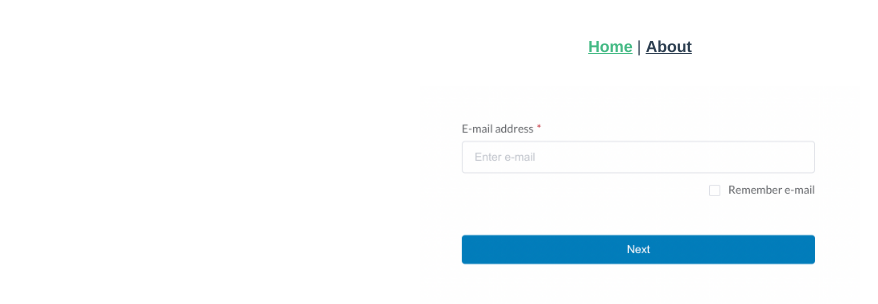
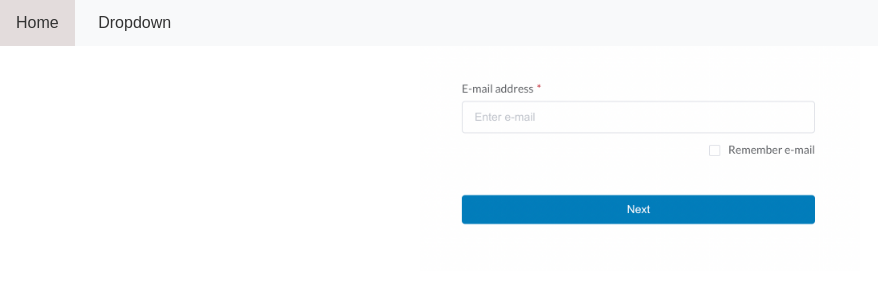
Before and after one commit to ernieay/sm-login-hackathon-22, a Vue app: page / in a window 1280 px wide. Shown: the top 304 px of the page, without its empty margins (0-878 px from the left). Built offline with nearby package versions, Linux system fonts and the light colour scheme.

Commit message:
add header & xmas as an example page

```diff
--- a/src/App.vue
+++ b/src/App.vue
@@ -1,10 +1,22 @@
 <template>
   <nav>
-    <router-link to="/">Home</router-link> |
-    <router-link to="/about">About</router-link>
+    <AppHeader />
   </nav>
   <router-view/>
 </template>
+
+
+<script>
+// @ is an alias to /src
+import AppHeader from '@/components/AppHeader.vue'
+
+export default {
+  name: 'HomeView',
+  components: {
+    AppHeader,
+  }
+}
+</script>
 
 <style>
 #app {
@@ -15,16 +27,7 @@
   color: #2c3e50;
 }
 
-nav {
-  padding: 30px;
-}
-
-nav a {
-  font-weight: bold;
-  color: #2c3e50;
-}
-
-nav a.router-link-exact-active {
-  color: #42b983;
+body {
+  margin: 0;
 }
 </style>
--- /dev/null
+++ b/src/components/AppHeader.vue
@@ -0,0 +1,93 @@
+<template>
+  <div class="navbar">
+    <router-link to="/">Home</router-link>
+    <div class="dropdown">
+      <button class="dropbtn">Dropdown
+        <i class="fa fa-caret-down"></i>
+      </button>
+      <div class="dropdown-content">
+        <router-link to="/xmas">xmas</router-link>
+      </div>
+    </div>
+  </div>
+</template>
+
+<script>
+export default {
+  name: 'AppHeader',
+}
+</script>
+
+<style scoped>
+/* Navbar container */
+.navbar {
+  overflow: hidden;
+  background-color: #f8f9fa;
+  font-family: Arial;
+}
+
+/* Links inside the navbar */
+.navbar a {
+  float: left;
+  font-size: 16px;
+  color: #333;
+  text-align: center;
+  padding: 14px 16px;
+  text-decoration: none;
+}
+
+/* The dropdown container */
+.dropdown {
+  float: left;
+  overflow: hidden;
+}
+
+/* Dropdown button */
+.dropdown .dropbtn {
+  font-size: 16px;
+  border: none;
+  outline: none;
+  color: #333;
+  padding: 14px 16px;
+  background-color: inherit;
+  font-family: inherit; /* Important for vertical align on mobile phones */
+  margin: 0; /* Important for vertical align on mobile phones */
+  cursor: pointer;
+  min-width: 120px;
+}
+
+/* Add a red background color to navbar links on hover */
+.navbar a:hover, .dropdown:hover .dropbtn {
+  background-color: rgb(227, 220, 220);
+}
+
+/* Dropdown content (hidden by default) */
+.dropdown-content {
+  display: none;
+  position: absolute;
+  background-color: #f9f9f9;
+  min-width: 120px;
+  box-shadow: 0px 8px 16px 0px rgba(0,0,0,0.2);
+  z-index: 1;
+}
+
+/* Links inside the dropdown */
+.dropdown-content a {
+  float: none;
+  color: black;
+  padding: 12px 16px;
+  text-decoration: none;
+  display: block;
+  text-align: left;
+}
+
+/* Add a grey background color to dropdown links on hover */
+.dropdown-content a:hover {
+  background-color: #ddd;
+}
+
+/* Show the dropdown menu on hover */
+.dropdown:hover .dropdown-content {
+  display: block;
+}
+</style>
--- a/src/router/index.js
+++ b/src/router/index.js
@@ -7,14 +7,20 @@ const routes = [
     name: 'home',
     component: HomeView
   },
+  // example
+  // {
+  //   path: '/about',
+  //   name: 'about',
+  //   // route level code-splitting
+  //   // this generates a separate chunk (about.[hash].js) for this route
+  //   // which is lazy-loaded when the route is visited.
+  //   component: () => import(/* webpackChunkName: "about" */ '../views/AboutView.vue')
+  // },
   {
-    path: '/about',
-    name: 'about',
-    // route level code-splitting
-    // this generates a separate chunk (about.[hash].js) for this route
-    // which is lazy-loaded when the route is visited.
-    component: () => import(/* webpackChunkName: "about" */ '../views/AboutView.vue')
-  }
+    path: '/xmas',
+    name: 'xmas',
+    component: () => import('../views/XmasView.vue')
+  },
 ]
 
 const router = createRouter({
--- /dev/null
+++ b/src/views/XmasView.vue
@@ -0,0 +1,5 @@
+<template>
+  <div class="xmas">
+    <h1>This is an xmas page</h1>
+  </div>
+</template>
```
